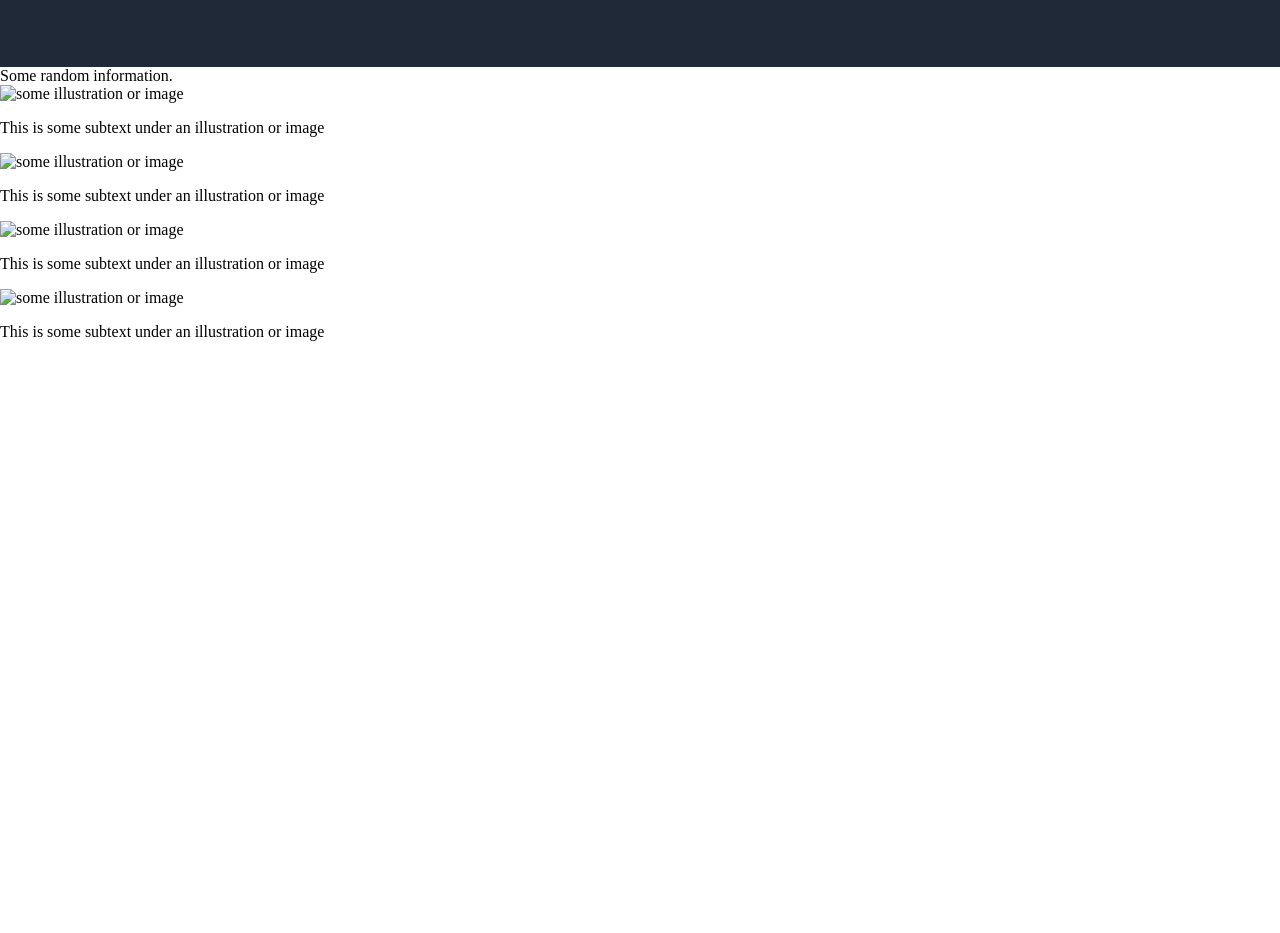
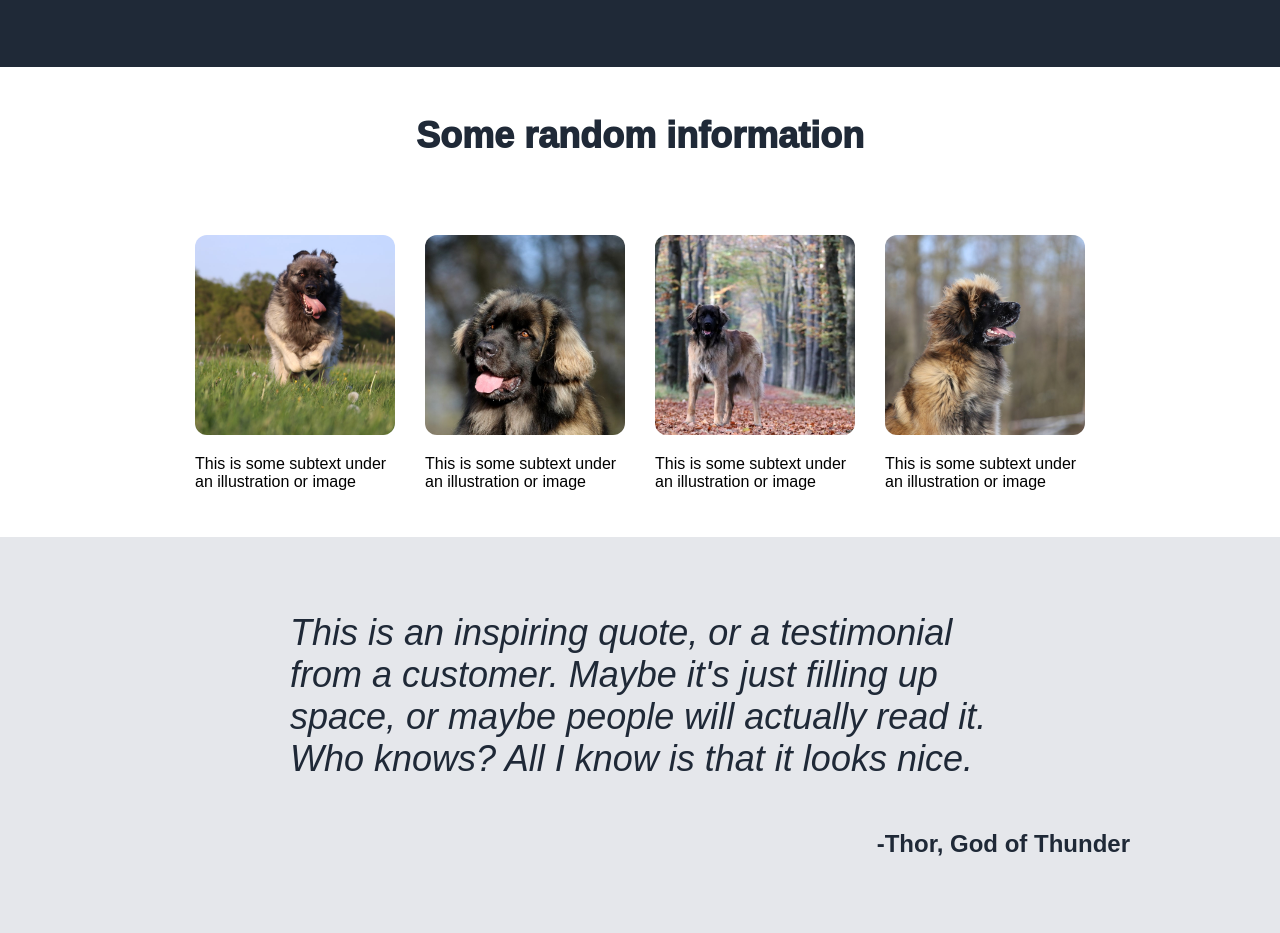
Before and after one commit to PebbleAR/TOP-Landing-Page, a plain HTML site: page index.html in a window 1280 px wide. Shown: the part 406-1339 px from the top of the page. Before the commit the page ends 800 px from the top, so only its background shows below. Drawn offline with Linux system fonts and the light colour scheme.

Commit message:
Add section 3 of the website

```diff
--- a/index.html
+++ b/index.html
@@ -19,22 +19,30 @@
 </div>
 <!-- Second part of the website -->
 <div class="section-2">
-    <div class="title">Some random information.</div>
+    <div class="title">Some random information</div>
     <div class="images">
-        <img scr="#" alt="some illustration or image">
-        <p>This is some subtext under an illustration or image</p>
-        <img scr="#" alt="some illustration or image">
-        <p>This is some subtext under an illustration or image</p>
-        <img scr="#" alt="some illustration or image">
-        <p>This is some subtext under an illustration or image</p>
-        <img scr="#" alt="some illustration or image">
-        <p>This is some subtext under an illustration or image</p>
+        <div class="set">
+            <img src="images/Bloom-hoofd.jpeg" alt="this is a placeholder for an image">
+            <p>This is some subtext under an illustration or image</p>
+        </div>
+        <div class="set">
+            <img src="images/Coco-hoofd.jpeg" alt="some illustration or image">
+            <p>This is some subtext under an illustration or image</p>
+        </div>
+        <div class="set">
+            <img src="images/Sizzle-hoofd.jpeg" alt="some illustration or image">
+            <p>This is some subtext under an illustration or image</p>
+        </div>
+        <div class="set">
+            <img src="images/Loetje-hoofd.jpeg" alt="some illustration or image">
+            <p>This is some subtext under an illustration or image</p>
+        </div>
     </div>
 </div>
-
-
-
-
-
+<!-- Third part of the website -->
+<div class="section-3">
+    <div class="quote"> This is an inspiring quote, or a testimonial from a customer. Maybe it's just filling up space, or maybe people will actually read it. Who knows? All I know is that it looks nice. </div>
+    <div class="thor">-Thor, God of Thunder</div>
+</div>
 </body>
 </html>
--- a/style.css
+++ b/style.css
@@ -2,6 +2,7 @@
 /* CSS for the first part of the website (title and image) */
 body {
     margin: 0;
+    font-family: sans-serif;
 }
 
 .section-1 {
@@ -16,7 +17,7 @@ body {
 }
 .section-1-a .title {
     font-size: 48px;
-    font-weight: 900;
+    font-weight: 1000;
     color: #f9faf8;
     line-height: 28pt;
     width: 300px;
@@ -47,3 +48,64 @@ button {
 
 
 /* CSS for second part of the website */
+
+.section-2 .title {
+    font-size: 36px;
+    font-weight: 1000;
+    color: #1f2937;
+
+
+    display: flex;
+    justify-content: center;
+    align-items: center;
+    line-height: 28pt;
+
+    padding: 50px;
+}
+.images img {
+    height: 200px;
+    width: 200px;
+    object-fit: cover;
+    border-radius: 12px;
+    border-color: #3882F6;
+}
+
+.set {
+    width: 200px;
+}
+
+.images {
+    display: flex;
+    justify-content: center;
+    gap: 30px;
+    padding: 30px;
+}
+
+/* Css for third part of the website */
+
+.section-3 {
+    background-color: #E5E7EB;
+
+    display: flex;
+    flex-direction: column;
+    padding: 75px 150px;
+}
+
+.quote {
+    color: #1f2937;
+    font-size: 36px;
+    font-family: 'Hero Main text', sans-serif;
+    font-style: italic;
+
+    width: 700px;
+    align-self: center;
+    padding: 0 0 50px 0;
+}
+.section-3 .thor {
+    align-self: flex-end;
+
+    color: #1f2937;
+    font-size: 24px;
+    font-weight: 700;
+
+}
```
Also changed, not shown: images/Bloom-hoofd.jpeg (added), images/Coco-hoofd.jpeg (added), images/Sizzle-hoofd.jpeg (added).
